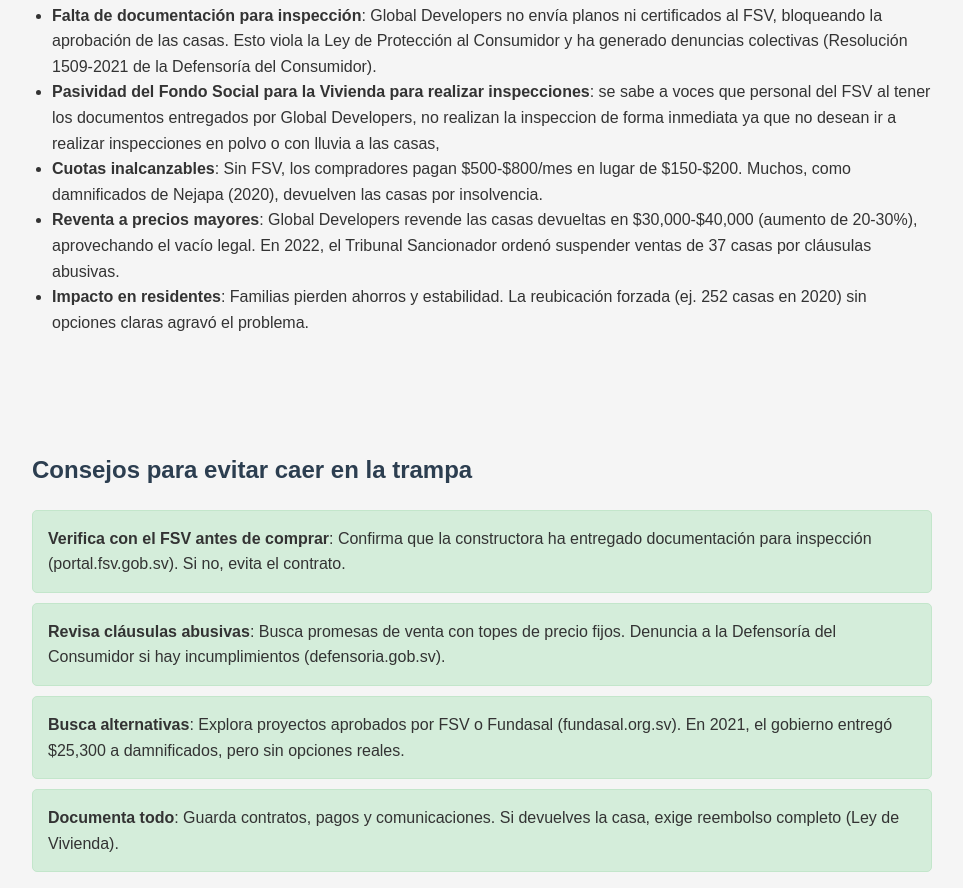
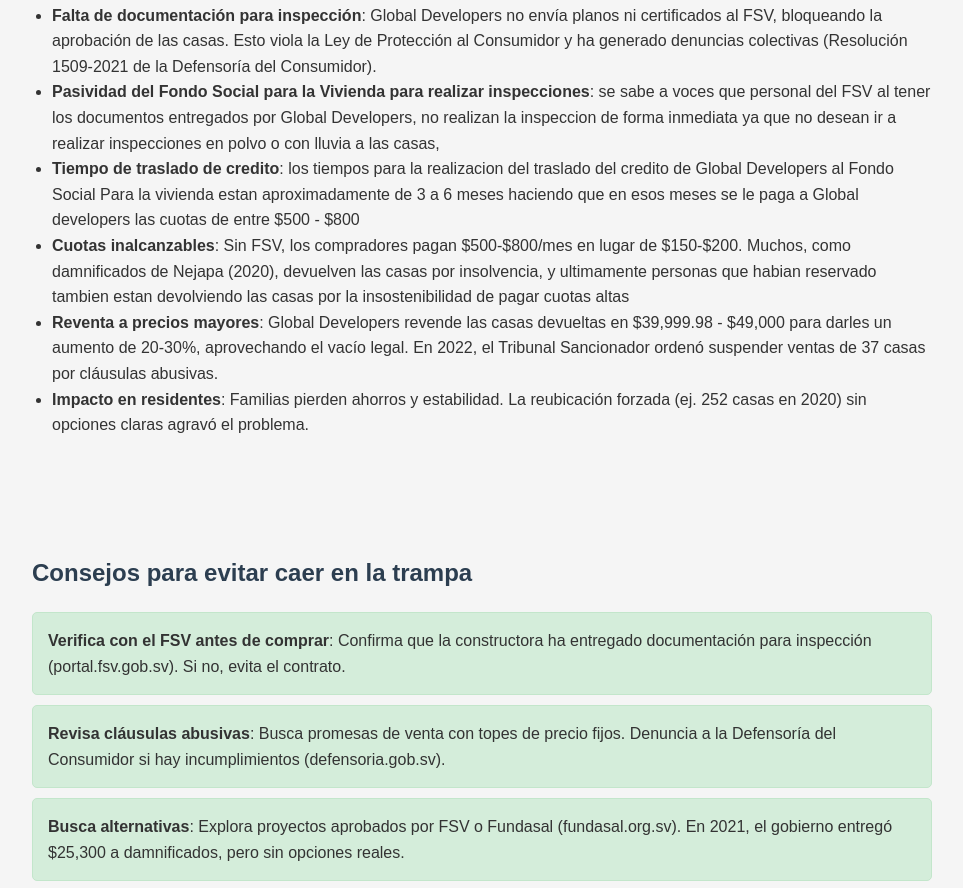
Before and after one commit to SinCasaSV/casa-marsella, a plain HTML site: page index.html in a window 1280 px wide. Shown: the part 1065-1953 px from the top of the page, without its empty margins (158-1121 px from the left). Drawn offline with Linux system fonts and the light colour scheme.

Commit message:
Update index.html
Cambio importante #3

```diff
--- a/index.html
+++ b/index.html
@@ -47,8 +47,9 @@
         <ul>
             <li><strong>Falta de documentación para inspección</strong>: Global Developers no envía planos ni certificados al FSV, bloqueando la aprobación de las casas. Esto viola la Ley de Protección al Consumidor y ha generado denuncias colectivas (Resolución 1509-2021 de la Defensoría del Consumidor).</li>
             <li><strong>Pasividad del Fondo Social para la Vivienda para realizar inspecciones</strong>: se sabe a voces que personal del FSV al tener los documentos entregados por Global Developers, no realizan la inspeccion de forma inmediata ya que no desean ir a realizar inspecciones en polvo o con lluvia a las casas,</li>
-            <li><strong>Cuotas inalcanzables</strong>: Sin FSV, los compradores pagan $500-$800/mes en lugar de $150-$200. Muchos, como damnificados de Nejapa (2020), devuelven las casas por insolvencia.</li>
-            <li><strong>Reventa a precios mayores</strong>: Global Developers revende las casas devueltas en $30,000-$40,000 (aumento de 20-30%), aprovechando el vacío legal. En 2022, el Tribunal Sancionador ordenó suspender ventas de 37 casas por cláusulas abusivas.</li>
+            <li><strong>Tiempo de traslado de credito</strong>: los tiempos para la realizacion del traslado del credito de Global Developers al Fondo Social Para la vivienda estan aproximadamente de 3 a 6 meses haciendo que en esos meses se le paga a Global developers las cuotas de entre $500 - $800</li>
+            <li><strong>Cuotas inalcanzables</strong>: Sin FSV, los compradores pagan $500-$800/mes en lugar de $150-$200. Muchos, como damnificados de Nejapa (2020), devuelven las casas por insolvencia, y ultimamente personas que habian reservado tambien estan devolviendo las casas por la insostenibilidad de pagar cuotas altas</li>
+            <li><strong>Reventa a precios mayores</strong>: Global Developers revende las casas devueltas en $39,999.98 - $49,000 para darles un aumento de 20-30%, aprovechando el vacío legal. En 2022, el Tribunal Sancionador ordenó suspender ventas de 37 casas por cláusulas abusivas.</li>
             <li><strong>Impacto en residentes</strong>: Familias pierden ahorros y estabilidad. La reubicación forzada (ej. 252 casas en 2020) sin opciones claras agravó el problema.</li>
         </ul>
     </section>
```
